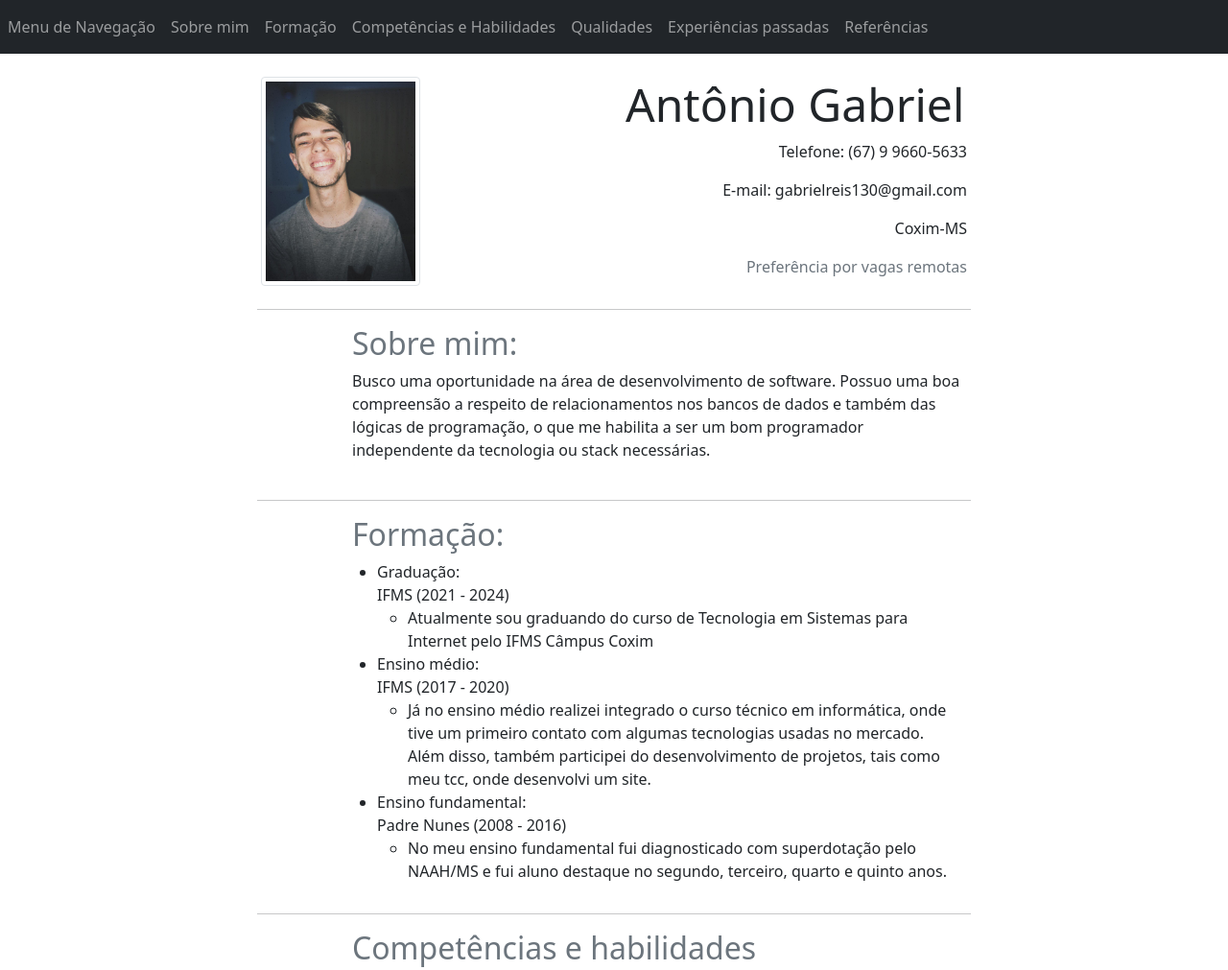
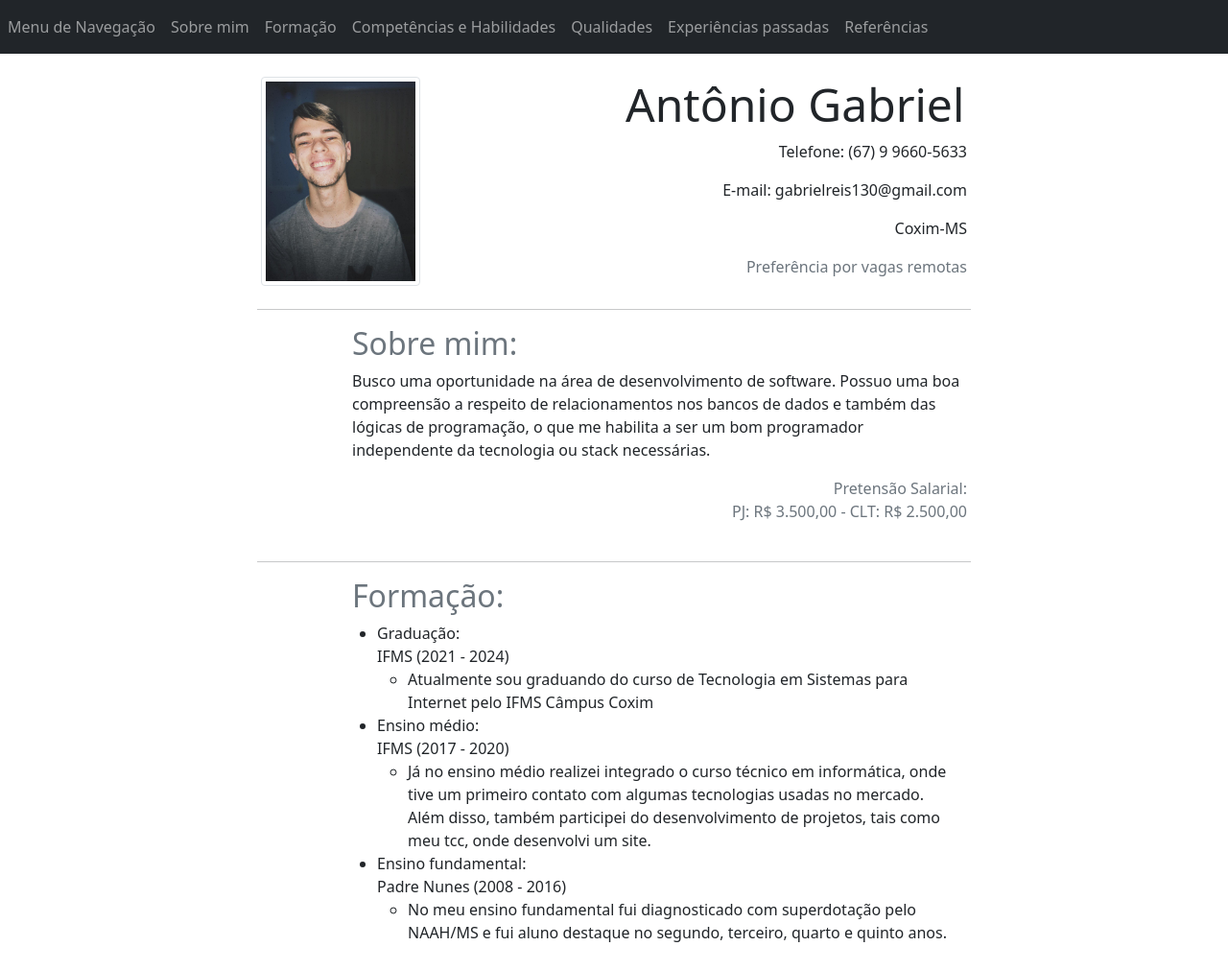
Before and after one commit to AGabrielR/Curriculo-AG, a plain HTML site: page index.html in a window 1280 px wide. Shown: the top 1011 px of the page at 96% size. Drawn offline with nearby package versions, Linux system fonts and the light colour scheme.

Commit message:
Update 1.2
Foi inserido no currículo a pretensão salarial e removido o arquivo styles.css que não estava sendo utilizado

```diff
--- a/index.html
+++ b/index.html
@@ -55,7 +55,8 @@
         <div class="row">
             <h2 class="text-secondary offset-md-3 col-md-9">Sobre mim:</h2>
             <div class="offset-md-3 col-md-7">
-                Busco uma oportunidade na área de desenvolvimento de software. Possuo uma boa compreensão a respeito de relacionamentos nos bancos de dados e também das lógicas de programação, o que me habilita a ser um bom programador independente da tecnologia ou stack necessárias.
+                <p>Busco uma oportunidade na área de desenvolvimento de software. Possuo uma boa compreensão a respeito de relacionamentos nos bancos de dados e também das lógicas de programação, o que me habilita a ser um bom programador independente da tecnologia ou stack necessárias.</p>
+                <p class="text-end text-muted mb-0">Pretensão Salarial: <br> PJ: R$ 3.500,00 - CLT: R$ 2.500,00</p>
             </div>
         </div>
         <br>
--- a/styles.css
+++ /dev/null
@@ -1,4 +0,0 @@
-body{
-    color: black;
-    text-decoration: white;
-}
```
